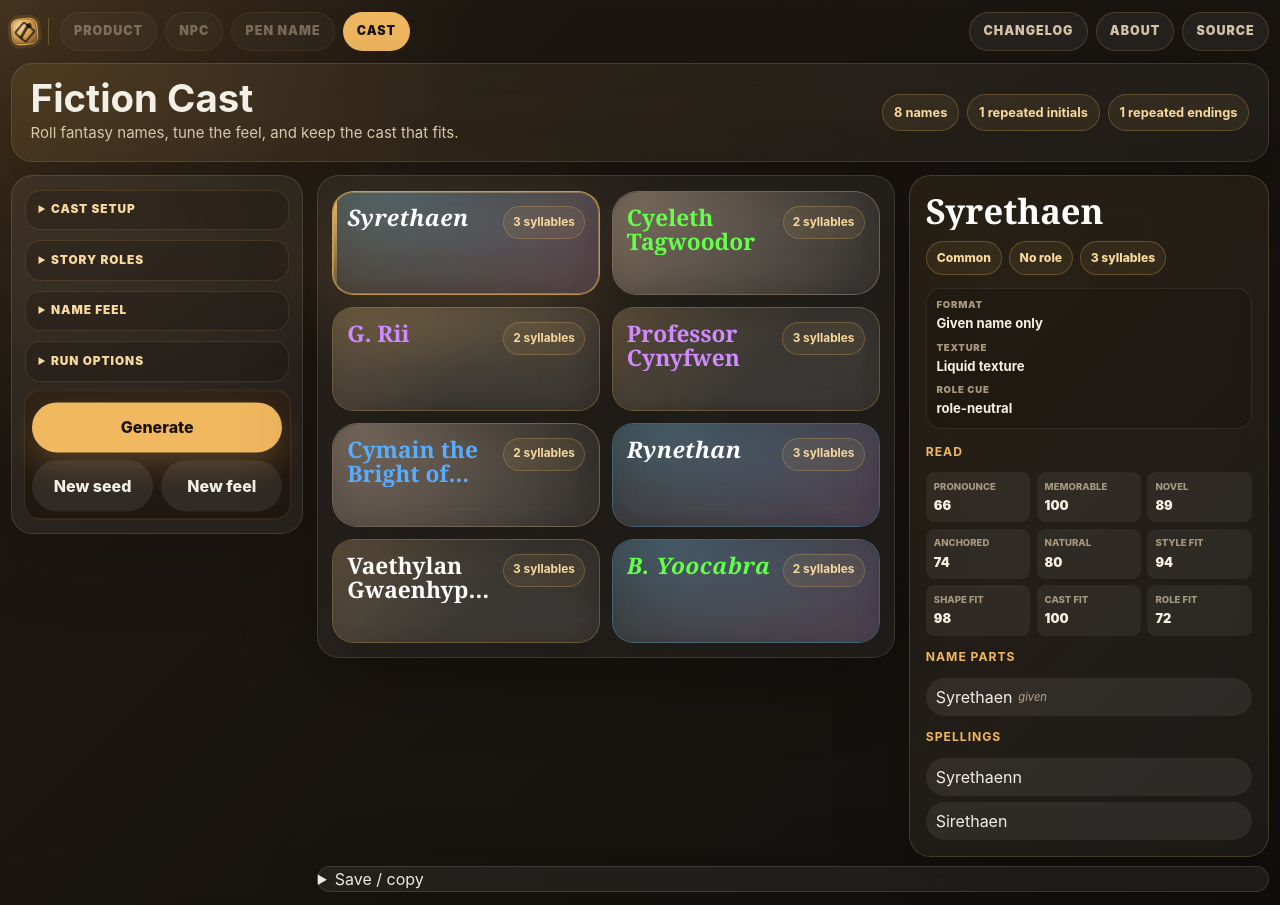
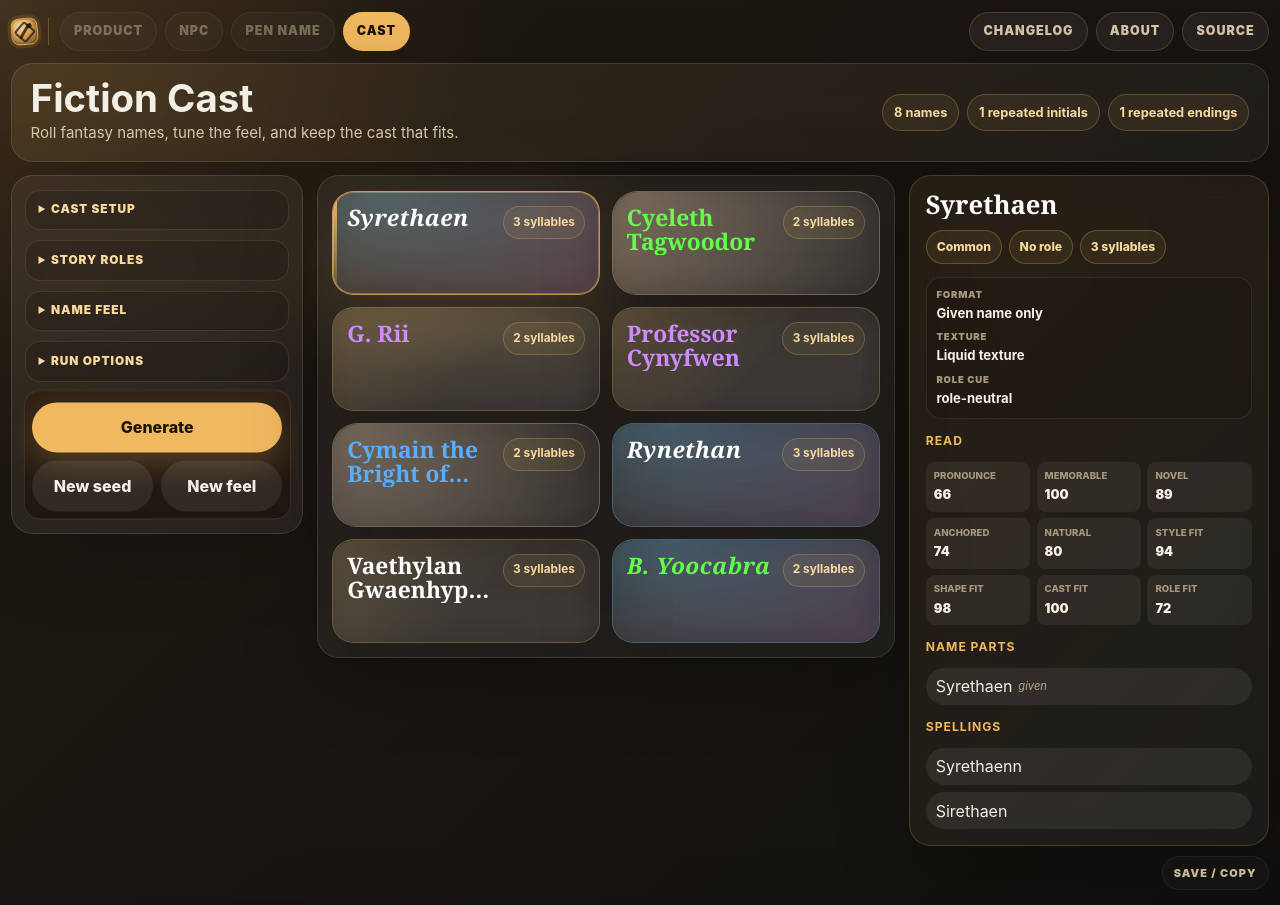
Before and after one commit to jaahay/name-forge, a React (Vite) app: page / in a window 1280 px wide. Shown: the top 905 px of the page. Built offline with nearby package versions, Linux system fonts and the light colour scheme.

Commit message:
Polish card affordance and save menu styling

```diff
--- a/src/styles.css
+++ b/src/styles.css
@@ -63,11 +63,14 @@ h1, h2, h3, p { margin-top: 0; }
 .name-grid { display: grid; grid-template-columns: repeat(auto-fit, minmax(175px, 1fr)); gap: 0.72rem; align-items: stretch; }
 .name-card { position: relative; isolation: isolate; overflow: hidden; min-width: 0; display: grid; transition: border-color 150ms ease, transform 150ms ease, background-color 150ms ease, box-shadow 150ms ease; }
 .name-card:hover, .name-card:focus-within { border-color: rgba(240, 184, 95, 0.46); background: rgba(240, 184, 95, 0.06); transform: translateY(-1px); }
+.name-card:active { transform: translateY(0); }
 .name-card.selected { border-color: rgba(240, 184, 95, 0.78); background: rgba(240, 184, 95, 0.11); box-shadow: 0 24px 90px rgba(240, 184, 95, 0.16), inset 0 0 0 1px rgba(240, 184, 95, 0.42); }
 .name-card.selected::after { content: ""; position: absolute; inset: 0 auto 0 0; width: 0.24rem; border-radius: inherit; background: linear-gradient(180deg, #f0b85f, rgba(240, 184, 95, 0.12)); }
 .name-card::before { content: ""; position: absolute; inset: 0; z-index: 0; pointer-events: none; border-radius: inherit; opacity: 0.85; }
 .name-card > * { position: relative; z-index: 1; }
-.name-card-button { display: grid; align-content: start; width: 100%; min-height: 6.4rem; padding: 0.88rem; color: inherit; background: transparent; border: 0; border-radius: inherit; box-shadow: none; text-align: left; }
+.name-card-button { position: relative; display: grid; align-content: start; width: 100%; min-height: 6.4rem; padding: 0.88rem; color: inherit; background: transparent; border: 0; border-radius: inherit; box-shadow: none; text-align: left; overflow: hidden; }
+.name-card-button::after { content: ""; position: absolute; right: 0.7rem; bottom: 0.66rem; width: 0.48rem; height: 0.48rem; border-top: 2px solid rgba(240, 184, 95, 0.68); border-right: 2px solid rgba(240, 184, 95, 0.68); opacity: 0; transform: translate(-0.18rem, 0.18rem); transition: opacity 150ms ease, transform 150ms ease; }
+.name-card:hover .name-card-button::after, .name-card:focus-within .name-card-button::after { opacity: 1; transform: translate(0, 0); }
 .name-card-button:focus-visible { outline: 2px solid rgba(240, 184, 95, 0.6); outline-offset: -0.3rem; }
 .name-card-header { display: flex; justify-content: space-between; gap: 0.72rem; align-items: start; min-width: 0; }
 .name-card-title-block { display: grid; gap: 0.36rem; min-width: 0; }
@@ -81,8 +84,8 @@ h1, h2, h3, p { margin-top: 0; }
 .texture-liquid::before { background: radial-gradient(ellipse at 20% 0%, rgba(110, 205, 255, 0.3), transparent 16rem), linear-gradient(120deg, transparent, rgba(190, 138, 255, 0.18)); }
 .name-card.texture-liquid h2 { font-style: italic; letter-spacing: 0.02em; }
 .name-card h2, .selected-name-heading h2 { margin-bottom: 0; font-family: Georgia, "Times New Roman", serif; font-size: 1.42rem; }
-.selected-name-heading h2 { font-size: clamp(1.75rem, 2.7vw, 2.35rem); }
-.selected-name-heading .name-card-title { -webkit-line-clamp: 3; }
+.selected-name-heading h2 { font-size: clamp(1.45rem, 2vw, 2rem); line-height: 1.05; }
+.selected-name-heading .name-card-title { -webkit-line-clamp: 4; }
 .name-card-title { display: -webkit-box; max-width: 100%; overflow: hidden; overflow-wrap: anywhere; word-break: break-word; -webkit-box-orient: vertical; -webkit-line-clamp: 2; line-height: 1.08; }
 .name-card h3, .selected-name-panel h3 { margin-bottom: 0.22rem; color: #f0b85f; font-size: 0.76rem; letter-spacing: 0.08em; text-transform: uppercase; }
 .name-card p { margin-bottom: 0; color: #af9f84; }
@@ -131,13 +134,17 @@ h1, h2, h3, p { margin-top: 0; }
 .provenance { display: grid; margin-top: 0.55rem; }
 .provenance li { display: grid; gap: 0.2rem; border-left: 2px solid rgba(240, 184, 95, 0.55); padding-left: 0.65rem; color: #baa98c; font-size: 0.82rem; }
 .provenance strong { color: #f4ddae; }
-.save-panel { justify-self: end; display: inline-flex; width: fit-content; max-width: 100%; gap: 0.35rem; align-items: center; border-color: rgba(255, 255, 255, 0.07); border-radius: 999px; padding: 0.35rem; background: rgba(255, 255, 255, 0.025); box-shadow: none; }
+.save-menu { justify-self: end; position: relative; width: fit-content; max-width: 100%; border-color: rgba(255, 255, 255, 0.06); border-radius: 999px; background: rgba(255, 255, 255, 0.025); box-shadow: none; }
+.save-menu > summary { cursor: pointer; list-style: none; border-radius: 999px; padding: 0.48rem 0.7rem; color: #cdbb9d; font-size: 0.68rem; font-weight: 950; letter-spacing: 0.1em; text-transform: uppercase; }
+.save-menu > summary::-webkit-details-marker { display: none; }
+.save-menu[open] { border-radius: 1rem; background: rgba(18, 14, 10, 0.94); }
+.save-menu-content { display: flex; gap: 0.48rem; align-items: center; justify-content: flex-end; flex-wrap: wrap; min-width: min(100vw - 2rem, 28rem); padding: 0 0.45rem 0.45rem; }
 .save-group { display: flex; gap: 0.34rem; align-items: center; flex-wrap: wrap; }
 .save-group + .save-group { border-left: 1px solid rgba(255, 255, 255, 0.1); padding-left: 0.55rem; }
 .save-group-label { color: #f0b85f; font-size: 0.66rem; font-weight: 950; letter-spacing: 0.12em; text-transform: uppercase; }
-.export-link, .save-panel button.secondary { border: 1px solid rgba(240, 184, 95, 0.2); border-radius: 999px; padding: 0.48rem 0.66rem; color: #f8d99f; background: rgba(240, 184, 95, 0.06); box-shadow: none; font-size: 0.7rem; font-weight: 900; letter-spacing: 0.06em; text-decoration: none; text-transform: uppercase; }
-.save-panel button.secondary { color: #f2efe6; background: rgba(255, 255, 255, 0.07); }
-.export-link:hover, .save-panel button.secondary:hover { border-color: rgba(240, 184, 95, 0.44); color: #1a130b; background: #f0b85f; }
+.export-link, .save-menu button.secondary { border: 1px solid rgba(240, 184, 95, 0.2); border-radius: 999px; padding: 0.48rem 0.66rem; color: #f8d99f; background: rgba(240, 184, 95, 0.06); box-shadow: none; font-size: 0.7rem; font-weight: 900; letter-spacing: 0.06em; text-decoration: none; text-transform: uppercase; }
+.save-menu button.secondary { color: #f2efe6; background: rgba(255, 255, 255, 0.07); }
+.export-link:hover, .save-menu button.secondary:hover, .save-menu > summary:hover { border-color: rgba(240, 184, 95, 0.44); color: #1a130b; background: #f0b85f; }
 .changelog, .about { display: grid; gap: 1rem; padding: clamp(1.4rem, 4vw, 3rem); }
 .changelog-heading, .about-heading { display: flex; justify-content: space-between; gap: 1.5rem; align-items: end; }
 .changelog-heading h1, .about-heading h1 { max-width: 760px; margin-bottom: 0; font-size: clamp(2.1rem, 4vw, 4rem); line-height: 0.98; }
@@ -156,7 +163,7 @@ h1, h2, h3, p { margin-top: 0; }
 .site-footer a { color: #f8d99f; font-weight: 800; text-decoration: none; }
 .site-footer a:hover { text-decoration: underline; }
 @media (max-width: 1180px) { .results-layout { grid-template-columns: 1fr; } .selected-name-panel { position: static; } .name-detail-grid { grid-template-columns: minmax(0, 1fr) minmax(220px, 0.8fr); } .detail-metadata { grid-template-columns: repeat(2, minmax(0, 1fr)); } }
-@media (max-width: 900px) { .hero, .workspace { grid-template-columns: 1fr; } .controls { position: static; max-height: none; } .actions { position: static; margin: 0; background: transparent; } .changelog-heading, .about-heading { display: grid; } .save-panel { justify-self: start; } }
-@media (max-width: 720px) { .app-tabs, .nav-primary, .save-panel { display: grid; justify-content: stretch; } .nav-divider { display: none; } .save-group + .save-group { border-left: 0; border-top: 1px solid rgba(255, 255, 255, 0.1); padding-left: 0; padding-top: 0.5rem; } .utility-tabs { justify-content: flex-start; } .hero-stats { justify-content: flex-start; min-width: 0; } }
+@media (max-width: 900px) { .hero, .workspace { grid-template-columns: 1fr; } .controls { position: static; max-height: none; } .actions { position: static; margin: 0; background: transparent; } .changelog-heading, .about-heading { display: grid; } .save-menu { justify-self: start; } }
+@media (max-width: 720px) { .app-tabs, .nav-primary { display: grid; justify-content: stretch; } .nav-divider { display: none; } .save-menu, .save-menu-content { justify-self: stretch; width: 100%; } .save-menu-content { min-width: 0; justify-content: flex-start; } .save-group + .save-group { border-left: 0; border-top: 1px solid rgba(255, 255, 255, 0.1); padding-left: 0; padding-top: 0.5rem; } .utility-tabs { justify-content: flex-start; } .hero-stats { justify-content: flex-start; min-width: 0; } }
 @media (max-width: 640px) { .slider-heading, .slider-tools, .name-card-header, .selected-name-heading { display: grid; justify-content: stretch; } .slider-value { width: 100%; } .name-card-meta { max-width: none; justify-content: flex-start; } }
 @media (max-width: 520px) { .score-list, .detail-metadata, .inspector-summary { grid-template-columns: 1fr; } .site-footer { flex-direction: column; } }
```
